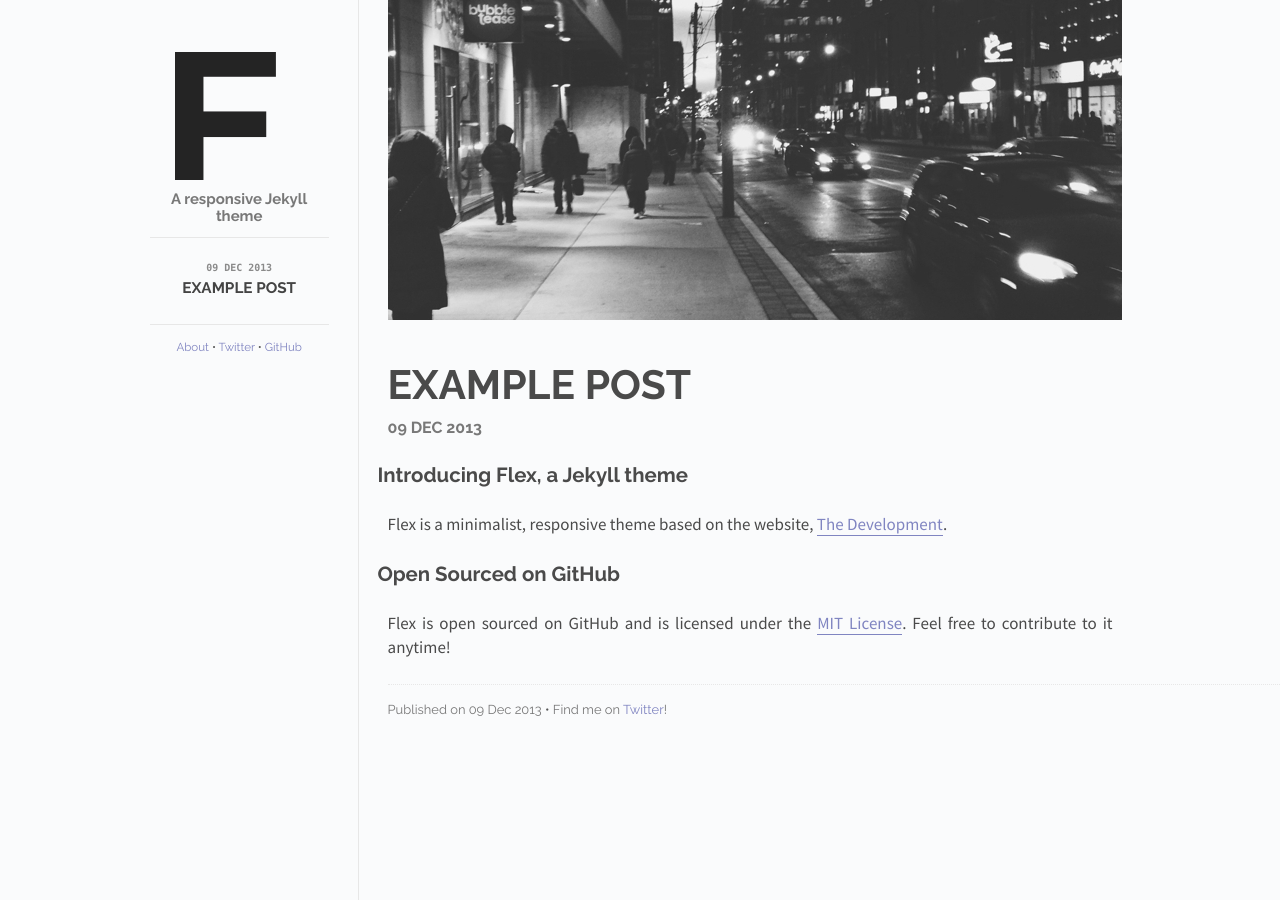
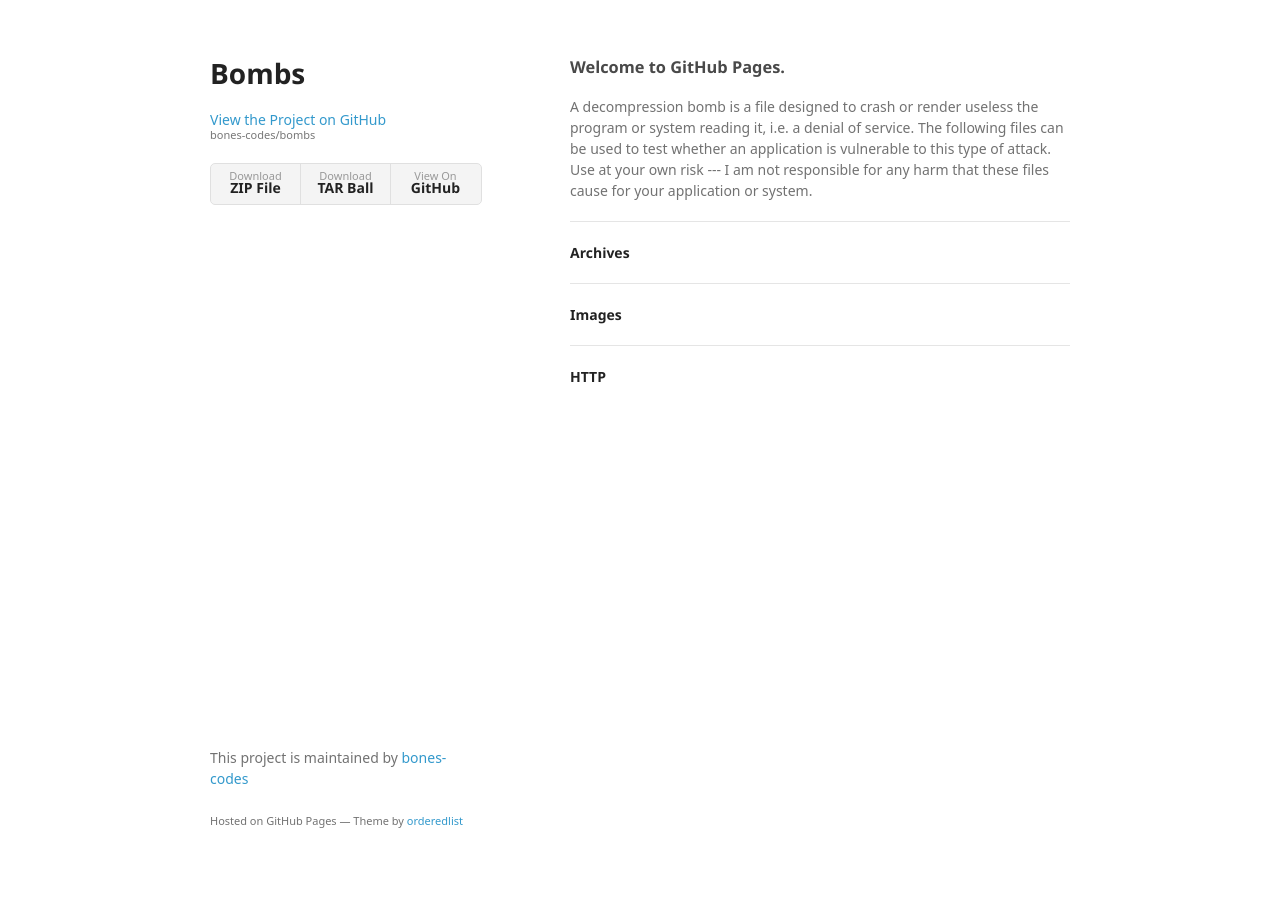
Before and after one commit to pombredanne/bombs, a Jekyll site: the page index.html, which Jekyll copies as it is, in a window 1280 px wide. Built offline with Jekyll 4.4.1, drawn with Linux system fonts in a browser that asks for light colours; some web fonts are replaced; Markdown is read by kramdown in place of the engine named in the settings.

Commit message:
Create gh-pages branch via GitHub

```diff
--- a/index.html
+++ b/index.html
@@ -1,8 +1,56 @@
----
-layout: default
-title: Home
----
+<!doctype html>
+<html>
+  <head>
+    <meta charset="utf-8">
+    <meta http-equiv="X-UA-Compatible" content="chrome=1">
+    <title>Bombs by bones-codes</title>
 
-{% assign page = site.posts.first %}
-{% assign content = page.content %}
-{% include post.html %}
+    <link rel="stylesheet" href="stylesheets/styles.css">
+    <link rel="stylesheet" href="stylesheets/github-light.css">
+    <meta name="viewport" content="width=device-width">
+    <!--[if lt IE 9]>
+    <script src="//html5shiv.googlecode.com/svn/trunk/html5.js"></script>
+    <![endif]-->
+  </head>
+  <body>
+    <div class="wrapper">
+      <header>
+        <h1>Bombs</h1>
+        <p></p>
+
+        <p class="view"><a href="https://github.com/bones-codes/bombs">View the Project on GitHub <small>bones-codes/bombs</small></a></p>
+
+
+        <ul>
+          <li><a href="https://github.com/bones-codes/bombs/zipball/master">Download <strong>ZIP File</strong></a></li>
+          <li><a href="https://github.com/bones-codes/bombs/tarball/master">Download <strong>TAR Ball</strong></a></li>
+          <li><a href="https://github.com/bones-codes/bombs">View On <strong>GitHub</strong></a></li>
+        </ul>
+      </header>
+      <section>
+        <h3>
+<a id="welcome-to-github-pages" class="anchor" href="#welcome-to-github-pages" aria-hidden="true"><span aria-hidden="true" class="octicon octicon-link"></span></a>Welcome to GitHub Pages.</h3>
+
+<p>A decompression bomb is a file designed to crash or render useless the program or system reading it, i.e. a denial of service. The following files can be used to test whether an application is vulnerable to this type of attack. Use at your own risk --- I am not responsible for any harm that these files cause for your application or system.</p>
+
+<hr>
+
+<p><strong>Archives</strong></p>
+
+<hr>
+
+<p><strong>Images</strong></p>
+
+<hr>
+
+<p><strong>HTTP</strong></p>
+      </section>
+      <footer>
+        <p>This project is maintained by <a href="https://github.com/bones-codes">bones-codes</a></p>
+        <p><small>Hosted on GitHub Pages &mdash; Theme by <a href="https://github.com/orderedlist">orderedlist</a></small></p>
+      </footer>
+    </div>
+    <script src="javascripts/scale.fix.js"></script>
+
+  </body>
+</html>
--- /dev/null
+++ b/javascripts/scale.fix.js
@@ -0,0 +1,17 @@
+var metas = document.getElementsByTagName('meta');
+var i;
+if (navigator.userAgent.match(/iPhone/i)) {
+  for (i=0; i<metas.length; i++) {
+    if (metas[i].name == "viewport") {
+      metas[i].content = "width=device-width, minimum-scale=1.0, maximum-scale=1.0";
+    }
+  }
+  document.addEventListener("gesturestart", gestureStart, false);
+}
+function gestureStart() {
+  for (i=0; i<metas.length; i++) {
+    if (metas[i].name == "viewport") {
+      metas[i].content = "width=device-width, minimum-scale=0.25, maximum-scale=1.6";
+    }
+  }
+}
--- /dev/null
+++ b/params.json
@@ -0,0 +1,6 @@
+{
+  "name": "Bombs",
+  "tagline": "",
+  "body": "### Welcome to GitHub Pages.\r\nA decompression bomb is a file designed to crash or render useless the program or system reading it, i.e. a denial of service. The following files can be used to test whether an application is vulnerable to this type of attack. Use at your own risk --- I am not responsible for any harm that these files cause for your application or system.\r\n\r\n\r\n***\r\n**Archives**\r\n\r\n\r\n***\r\n**Images**\r\n\r\n\r\n***\r\n**HTTP**",
+  "note": "Don't delete this file! It's used internally to help with page regeneration."
+}
--- /dev/null
+++ b/stylesheets/github-light.css
@@ -0,0 +1,115 @@
+/*
+   Copyright 2014 GitHub Inc.
+
+   Licensed under the Apache License, Version 2.0 (the "License");
+   you may not use this file except in compliance with the License.
+   You may obtain a copy of the License at
+
+       http://www.apache.org/licenses/LICENSE-2.0
+
+   Unless required by applicable law or agreed to in writing, software
+   distributed under the License is distributed on an "AS IS" BASIS,
+   WITHOUT WARRANTIES OR CONDITIONS OF ANY KIND, either express or implied.
+   See the License for the specific language governing permissions and
+   limitations under the License.
+
+*/
+
+.pl-c /* comment */ {
+  color: #969896;
+}
+
+.pl-c1      /* constant, markup.raw, meta.diff.header, meta.module-reference, meta.property-name, support, support.constant, support.variable, variable.other.constant */,
+.pl-s .pl-v /* string variable */ {
+  color: #0086b3;
+}
+
+.pl-e  /* entity */,
+.pl-en /* entity.name */ {
+  color: #795da3;
+}
+
+.pl-s .pl-s1 /* string source */,
+.pl-smi      /* storage.modifier.import, storage.modifier.package, storage.type.java, variable.other, variable.parameter.function */ {
+  color: #333;
+}
+
+.pl-ent /* entity.name.tag */ {
+  color: #63a35c;
+}
+
+.pl-k /* keyword, storage, storage.type */ {
+  color: #a71d5d;
+}
+
+.pl-pds              /* punctuation.definition.string, string.regexp.character-class */,
+.pl-s                /* string */,
+.pl-s .pl-pse .pl-s1 /* string punctuation.section.embedded source */,
+.pl-sr               /* string.regexp */,
+.pl-sr .pl-cce       /* string.regexp constant.character.escape */,
+.pl-sr .pl-sra       /* string.regexp string.regexp.arbitrary-repitition */,
+.pl-sr .pl-sre       /* string.regexp source.ruby.embedded */ {
+  color: #183691;
+}
+
+.pl-v /* variable */ {
+  color: #ed6a43;
+}
+
+.pl-id /* invalid.deprecated */ {
+  color: #b52a1d;
+}
+
+.pl-ii /* invalid.illegal */ {
+  background-color: #b52a1d;
+  color: #f8f8f8;
+}
+
+.pl-sr .pl-cce /* string.regexp constant.character.escape */ {
+  color: #63a35c;
+  font-weight: bold;
+}
+
+.pl-ml /* markup.list */ {
+  color: #693a17;
+}
+
+.pl-mh        /* markup.heading */,
+.pl-mh .pl-en /* markup.heading entity.name */,
+.pl-ms        /* meta.separator */ {
+  color: #1d3e81;
+  font-weight: bold;
+}
+
+.pl-mq /* markup.quote */ {
+  color: #008080;
+}
+
+.pl-mi /* markup.italic */ {
+  color: #333;
+  font-style: italic;
+}
+
+.pl-mb /* markup.bold */ {
+  color: #333;
+  font-weight: bold;
+}
+
+.pl-md /* markup.deleted, meta.diff.header.from-file */ {
+  background-color: #ffecec;
+  color: #bd2c00;
+}
+
+.pl-mi1 /* markup.inserted, meta.diff.header.to-file */ {
+  background-color: #eaffea;
+  color: #55a532;
+}
+
+.pl-mdr /* meta.diff.range */ {
+  color: #795da3;
+  font-weight: bold;
+}
+
+.pl-mo /* meta.output */ {
+  color: #1d3e81;
+}
--- /dev/null
+++ b/stylesheets/styles.css
@@ -0,0 +1,324 @@
+@font-face {
+  font-family: 'Noto Sans';
+  font-weight: 400;
+  font-style: normal;
+  src: url('../fonts/Noto-Sans-regular/Noto-Sans-regular.eot');
+  src: url('../fonts/Noto-Sans-regular/Noto-Sans-regular.eot?#iefix') format('embedded-opentype'),
+       local('Noto Sans'),
+       local('Noto-Sans-regular'),
+       url('../fonts/Noto-Sans-regular/Noto-Sans-regular.woff2') format('woff2'),
+       url('../fonts/Noto-Sans-regular/Noto-Sans-regular.woff') format('woff'),
+       url('../fonts/Noto-Sans-regular/Noto-Sans-regular.ttf') format('truetype'),
+       url('../fonts/Noto-Sans-regular/Noto-Sans-regular.svg#NotoSans') format('svg');
+}
+
+@font-face {
+  font-family: 'Noto Sans';
+  font-weight: 700;
+  font-style: normal;
+  src: url('../fonts/Noto-Sans-700/Noto-Sans-700.eot');
+  src: url('../fonts/Noto-Sans-700/Noto-Sans-700.eot?#iefix') format('embedded-opentype'),
+       local('Noto Sans Bold'),
+       local('Noto-Sans-700'),
+       url('../fonts/Noto-Sans-700/Noto-Sans-700.woff2') format('woff2'),
+       url('../fonts/Noto-Sans-700/Noto-Sans-700.woff') format('woff'),
+       url('../fonts/Noto-Sans-700/Noto-Sans-700.ttf') format('truetype'),
+       url('../fonts/Noto-Sans-700/Noto-Sans-700.svg#NotoSans') format('svg');
+}
+
+@font-face {
+  font-family: 'Noto Sans';
+  font-weight: 400;
+  font-style: italic;
+  src: url('../fonts/Noto-Sans-italic/Noto-Sans-italic.eot');
+  src: url('../fonts/Noto-Sans-italic/Noto-Sans-italic.eot?#iefix') format('embedded-opentype'),
+       local('Noto Sans Italic'),
+       local('Noto-Sans-italic'),
+       url('../fonts/Noto-Sans-italic/Noto-Sans-italic.woff2') format('woff2'),
+       url('../fonts/Noto-Sans-italic/Noto-Sans-italic.woff') format('woff'),
+       url('../fonts/Noto-Sans-italic/Noto-Sans-italic.ttf') format('truetype'),
+       url('../fonts/Noto-Sans-italic/Noto-Sans-italic.svg#NotoSans') format('svg');
+}
+
+@font-face {
+  font-family: 'Noto Sans';
+  font-weight: 700;
+  font-style: italic;
+  src: url('../fonts/Noto-Sans-700italic/Noto-Sans-700italic.eot');
+  src: url('../fonts/Noto-Sans-700italic/Noto-Sans-700italic.eot?#iefix') format('embedded-opentype'),
+       local('Noto Sans Bold Italic'),
+       local('Noto-Sans-700italic'),
+       url('../fonts/Noto-Sans-700italic/Noto-Sans-700italic.woff2') format('woff2'),
+       url('../fonts/Noto-Sans-700italic/Noto-Sans-700italic.woff') format('woff'),
+       url('../fonts/Noto-Sans-700italic/Noto-Sans-700italic.ttf') format('truetype'),
+       url('../fonts/Noto-Sans-700italic/Noto-Sans-700italic.svg#NotoSans') format('svg');
+}
+
+body {
+  background-color: #fff;
+  padding:50px;
+  font: 14px/1.5 "Noto Sans", "Helvetica Neue", Helvetica, Arial, sans-serif;
+  color:#727272;
+  font-weight:400;
+}
+
+h1, h2, h3, h4, h5, h6 {
+  color:#222;
+  margin:0 0 20px;
+}
+
+p, ul, ol, table, pre, dl {
+  margin:0 0 20px;
+}
+
+h1, h2, h3 {
+  line-height:1.1;
+}
+
+h1 {
+  font-size:28px;
+}
+
+h2 {
+  color:#393939;
+}
+
+h3, h4, h5, h6 {
+  color:#494949;
+}
+
+a {
+  color:#39c;
+  text-decoration:none;
+}
+
+a:hover {
+  color:#069;
+}
+
+a small {
+  font-size:11px;
+  color:#777;
+  margin-top:-0.3em;
+  display:block;
+}
+
+a:hover small {
+  color:#777;
+}
+
+.wrapper {
+  width:860px;
+  margin:0 auto;
+}
+
+blockquote {
+  border-left:1px solid #e5e5e5;
+  margin:0;
+  padding:0 0 0 20px;
+  font-style:italic;
+}
+
+code, pre {
+  font-family:Monaco, Bitstream Vera Sans Mono, Lucida Console, Terminal, Consolas, Liberation Mono, DejaVu Sans Mono, Courier New, monospace;
+  color:#333;
+  font-size:12px;
+}
+
+pre {
+  padding:8px 15px;
+  background: #f8f8f8;
+  border-radius:5px;
+  border:1px solid #e5e5e5;
+  overflow-x: auto;
+}
+
+table {
+  width:100%;
+  border-collapse:collapse;
+}
+
+th, td {
+  text-align:left;
+  padding:5px 10px;
+  border-bottom:1px solid #e5e5e5;
+}
+
+dt {
+  color:#444;
+  font-weight:700;
+}
+
+th {
+  color:#444;
+}
+
+img {
+  max-width:100%;
+}
+
+header {
+  width:270px;
+  float:left;
+  position:fixed;
+  -webkit-font-smoothing:subpixel-antialiased;
+}
+
+header ul {
+  list-style:none;
+  height:40px;
+  padding:0;
+  background: #f4f4f4;
+  border-radius:5px;
+  border:1px solid #e0e0e0;
+  width:270px;
+}
+
+header li {
+  width:89px;
+  float:left;
+  border-right:1px solid #e0e0e0;
+  height:40px;
+}
+
+header li:first-child a {
+  border-radius:5px 0 0 5px;
+}
+
+header li:last-child a {
+  border-radius:0 5px 5px 0;
+}
+
+header ul a {
+  line-height:1;
+  font-size:11px;
+  color:#999;
+  display:block;
+  text-align:center;
+  padding-top:6px;
+  height:34px;
+}
+
+header ul a:hover {
+  color:#999;
+}
+
+header ul a:active {
+  background-color:#f0f0f0;
+}
+
+strong {
+  color:#222;
+  font-weight:700;
+}
+
+header ul li + li + li {
+  border-right:none;
+  width:89px;
+}
+
+header ul a strong {
+  font-size:14px;
+  display:block;
+  color:#222;
+}
+
+section {
+  width:500px;
+  float:right;
+  padding-bottom:50px;
+}
+
+small {
+  font-size:11px;
+}
+
+hr {
+  border:0;
+  background:#e5e5e5;
+  height:1px;
+  margin:0 0 20px;
+}
+
+footer {
+  width:270px;
+  float:left;
+  position:fixed;
+  bottom:50px;
+  -webkit-font-smoothing:subpixel-antialiased;
+}
+
+@media print, screen and (max-width: 960px) {
+
+  div.wrapper {
+    width:auto;
+    margin:0;
+  }
+
+  header, section, footer {
+    float:none;
+    position:static;
+    width:auto;
+  }
+
+  header {
+    padding-right:320px;
+  }
+
+  section {
+    border:1px solid #e5e5e5;
+    border-width:1px 0;
+    padding:20px 0;
+    margin:0 0 20px;
+  }
+
+  header a small {
+    display:inline;
+  }
+
+  header ul {
+    position:absolute;
+    right:50px;
+    top:52px;
+  }
+}
+
+@media print, screen and (max-width: 720px) {
+  body {
+    word-wrap:break-word;
+  }
+
+  header {
+    padding:0;
+  }
+
+  header ul, header p.view {
+    position:static;
+  }
+
+  pre, code {
+    word-wrap:normal;
+  }
+}
+
+@media print, screen and (max-width: 480px) {
+  body {
+    padding:15px;
+  }
+
+  header ul {
+    width:99%;
+  }
+
+  header li, header ul li + li + li {
+    width:33%;
+  }
+}
+
+@media print {
+  body {
+    padding:0.4in;
+    font-size:12pt;
+    color:#444;
+  }
+}
```
